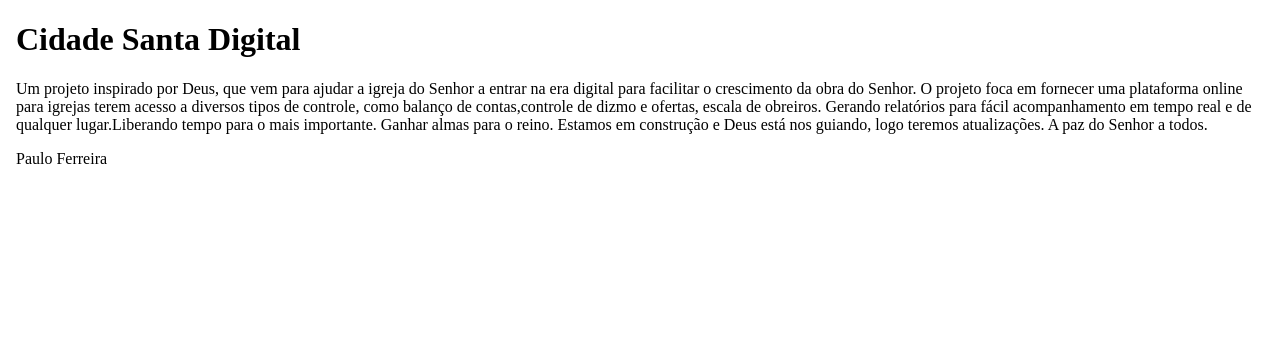
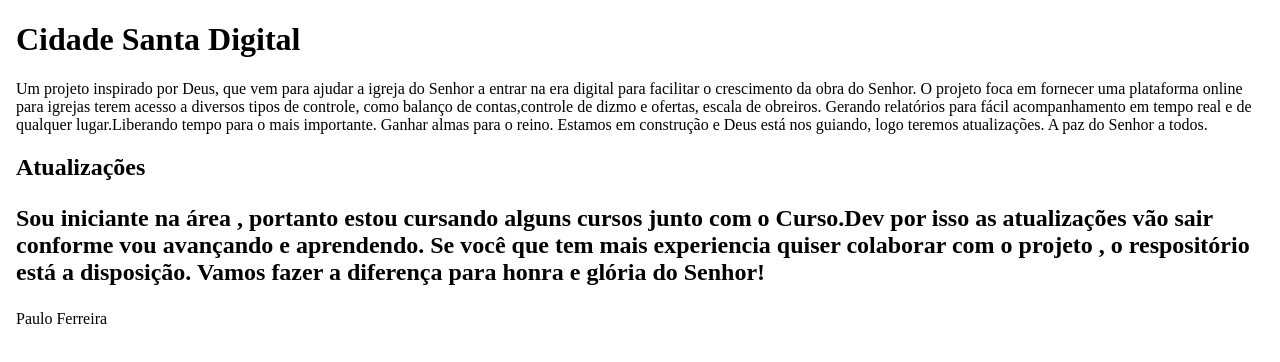
Before and after one commit to paulinhoferreira/soulscode, a Next.js app: page / in a window 1280 px wide. Shown: the top 362 px of the page. Built offline with nearby package versions, Linux system fonts and the light colour scheme.

Commit message:
atualização

```diff
--- a/pages/index.js
+++ b/pages/index.js
@@ -5,7 +5,9 @@ function Home() {
         <title>Cidade Santa Digital</title>
       </head>
       <body>
-        <h1>Cidade Santa Digital</h1>
+        <h1>
+          <b>Cidade Santa Digital</b>
+        </h1>
         <p>
           Um projeto inspirado por Deus, que vem para ajudar a igreja do Senhor
           a entrar na era digital para facilitar o crescimento da obra do
@@ -17,6 +19,17 @@ function Home() {
           reino. Estamos em construção e Deus está nos guiando, logo teremos
           atualizações. A paz do Senhor a todos.
         </p>
+        <h2>
+          <b>Atualizações</b>
+          <p>
+            Sou iniciante na área , portanto estou cursando alguns cursos junto
+            com o Curso.Dev por isso as atualizações vão sair conforme vou
+            avançando e aprendendo. Se você que tem mais experiencia quiser
+            colaborar com o projeto , o respositório está a disposição. Vamos
+            fazer a diferença para honra e glória do Senhor!
+          </p>
+        </h2>
+
         <span>Paulo Ferreira</span>
       </body>
     </html>
```
